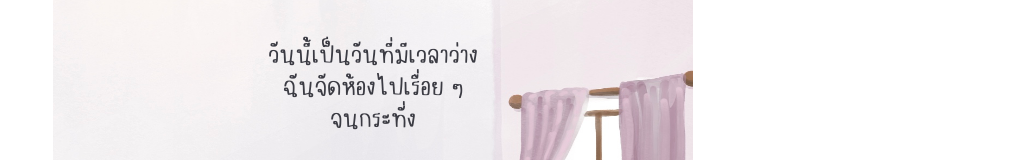
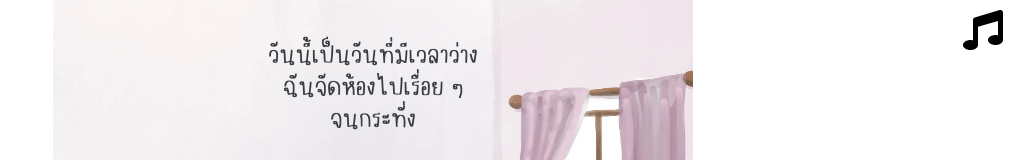
Before and after one commit to TaroAndMulan/DogStory, a Next.js app: page /Bedroom_1 in a window 1280 px wide. Shown: the top 160 px of the page, without its empty margins (267-1280 px from the left). Built offline with nearby package versions, Linux system fonts and the light colour scheme.

Commit message:
demo2 add music

```diff
--- a/package.json
+++ b/package.json
@@ -14,6 +14,7 @@
     "react": "^18.3.1",
     "react-audio-player": "^0.17.0",
     "react-dom": "^18.3.1",
+    "react-icons": "^5.3.0",
     "sharp": "^0.33.5"
   },
   "devDependencies": {
--- a/src/app/layout.tsx
+++ b/src/app/layout.tsx
@@ -1,6 +1,8 @@
 import type { Metadata } from "next";
 import localFont from "next/font/local";
 import "./globals.css";
+import MusicPlayer from '../components/MusicComponent';
+
 const geistSans = localFont({
   src: "./fonts/GeistVF.woff",
   variable: "--font-geist-sans",
@@ -28,6 +30,8 @@ export default function RootLayout({
       <body
         className={`${geistSans.variable} ${geistMono.variable} antialiased `}
       >
+
+      <MusicPlayer src="/sounds/videoplayback.m4a" iconSize={40} />
         {children}
       </body>
     </html>
--- a/src/components/Home.js
+++ b/src/components/Home.js
@@ -10,16 +10,8 @@ export default function Home2() {
        <Link  href="/Instruction">
 <div className="w-dvw h-dvh relative max-w-screen-sm bg-black mx-auto flex flex-col justify-center">
 
+<img className="w-[104.8%] h-[129.3%] top-[-14.6%] absolute" src="/images/small_updateHome.gif" />
 
-  <Image
-  src={'/images/small_updateHome.gif'}
-  height={852}
-  width={393}
-  alt={`A cute animal!`}
-  className="w-[104.8%] h-[129.3%] top-[-14.6%] absolute"
-  unoptimized = {true}
-
-/>
 
 
   <div className="ctext top-[88.9%] text-[#3b3b43] text-4xl font-normal font-['TCS_MyRiver']">แตะจอเพื่อเริ่ม</div>
@@ -34,3 +26,12 @@ export default function Home2() {
 }
 
 //  <img className="w-[104.8%] h-[129.3%] top-[-14.6%] absolute" src="/images/updateHome.gif" />
+/*   <Image
+  src={'/images/small_updateHome.gif'}
+  height={852}
+  width={393}
+  alt={`A cute animal!`}
+  className="w-[104.8%] h-[129.3%] top-[-14.6%] absolute"
+  unoptimized = {true}
+
+/> */
--- /dev/null
+++ b/src/components/MusicComponent.js
@@ -0,0 +1,34 @@
+'use client'
+import React, { useState, useRef } from 'react';
+import { FaMusic } from 'react-icons/fa';
+
+const MusicPlayer = ({ src, iconSize = 40 }) => {
+  const [isPlaying, setIsPlaying] = useState(false);
+  const audioRef = useRef(null);
+
+  const togglePlay = () => {
+    if (isPlaying) {
+      audioRef.current.pause();
+    } else {
+      audioRef.current.play();
+    }
+    setIsPlaying(!isPlaying);
+  };
+
+  return (
+    <div style={{ position: 'fixed', top: '10px', right: '10px', zIndex: 1000 }}>
+      <FaMusic
+        size={iconSize}
+        color={isPlaying ? 'green' : 'black'}
+        onClick={togglePlay}
+        style={{ cursor: 'pointer' }}
+      />
+      <audio ref={audioRef}>
+        <source src={src} type="audio/mp4" />
+        Your browser does not support the audio element.
+      </audio>
+    </div>
+  );
+};
+
+export default MusicPlayer;
```
Also changed, not shown: 1 other file (tests, documents, lock files or other folders).
